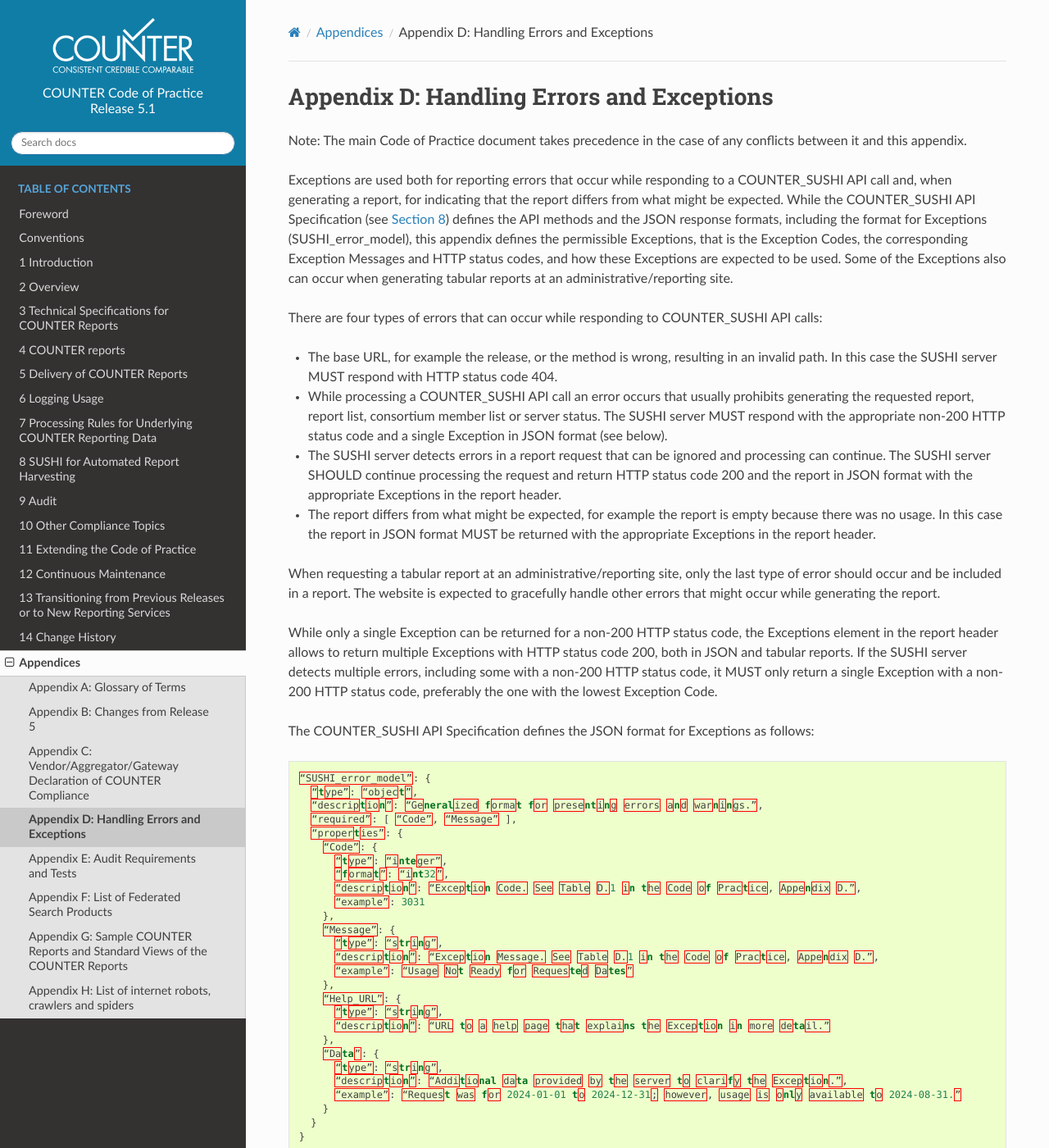
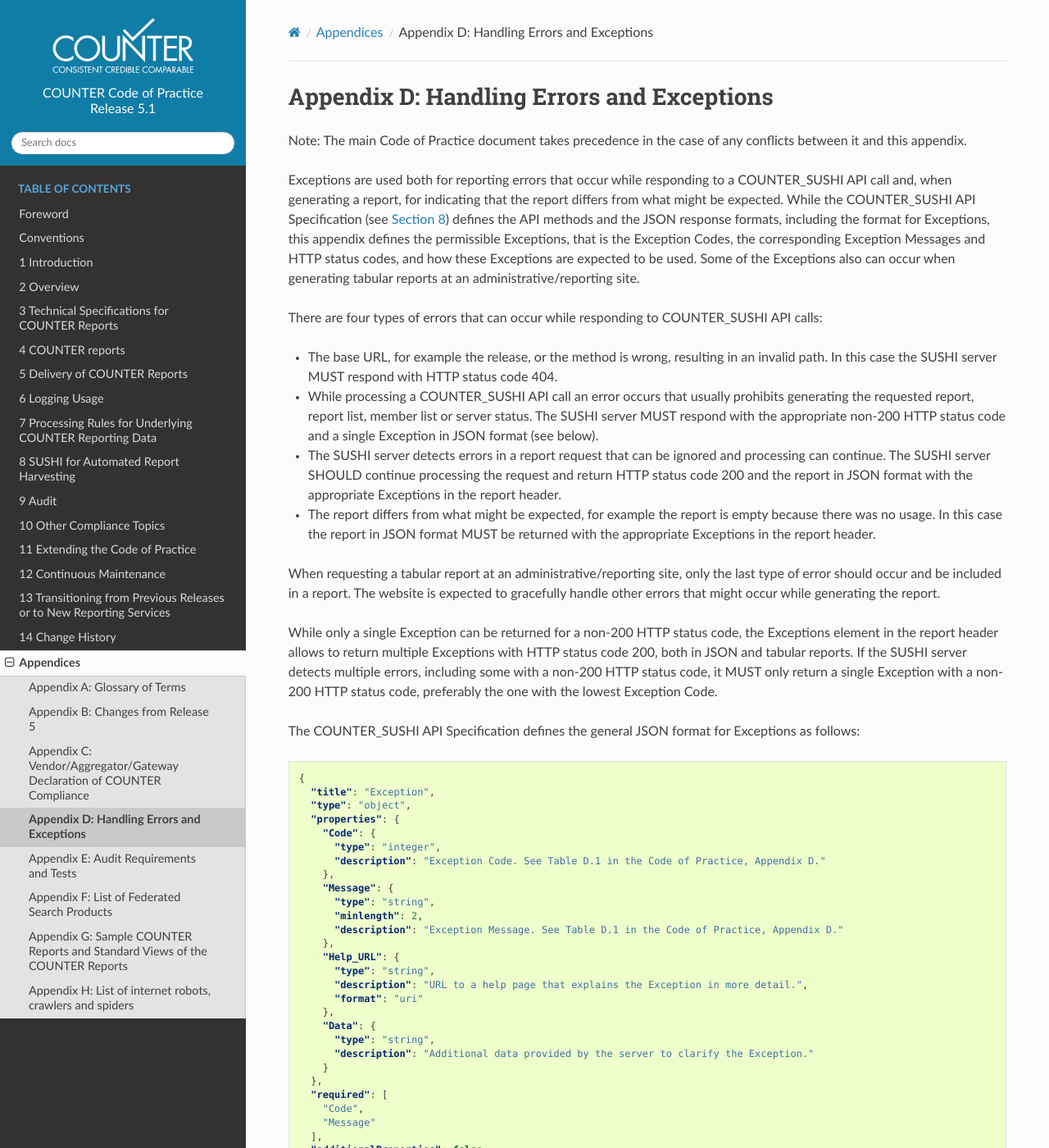
Before and after one commit to Project-Counter/cop5, a Sphinx documentation site: the page built from source/appendices/d-handling-errors-and-exceptions.rst, in a window 1280 px wide and 1400 px high. Shown: the whole window at 82% size. Built offline with Sphinx 7.4.7 and the Read the Docs theme 2.0.0, drawn with Linux system fonts in a browser that asks for light colours; some of the changed text lies outside the part shown.

Commit message:
Update JSON formatting information, remove Linking_ISSN, some clarifications (#235)

```diff
--- a/source/09-audit/04-counter-validation-tool.rst
+++ b/source/09-audit/04-counter-validation-tool.rst
@@ -9,7 +9,7 @@
 
 The `COUNTER Validation Tool <https://www.projectcounter.org/validation-tool/>`_ allows report providers and auditors to quickly perform compliance checks related to format and consistency of both JSON and tabular reports. Report providers SHOULD use this free tool to check their reports and COUNTER_SUSHI API implementation and fix issues detected by the tool before they begin the audit. It is recommended to use the tool not just when preparing for the audit, but to integrate the testing in the regular QA processes or at least test regularly to make sure the reports stay compliant. We recommend testing reports using the Validation Tool once every four months at a minimum, and monthly where possible.
 
-The COUNTER Release 5 Validation Tool uses the following error levels to report issues with different severity:
+The COUNTER Validation Tool uses the following error levels to report issues with different severity:
 
 * **Fatal error** - Validation was aborted because an unrecoverable error was encountered, for example a missing or invalid Reporting_Period. The fatal error MUST be fixed before the report can be fully validated.
 * **Critical error** - Validation has detected a serious error that MUST be fixed, for example inconsistent data like a title with more Unique_Item_Requests than Total_Item_Requests or missing data. A critical error indicates that there could be a serious issue that would cause the audit to fail.
--- a/source/11-extending/05-reserved-values-available-for-extending-reports.rst
+++ b/source/11-extending/05-reserved-values-available-for-extending-reports.rst
@@ -24,7 +24,7 @@
      - Examples
 
    * - Customer_ID
-     - When a COUNTER Report contains usage for multiple organizations, this element can be used to break the usage down by institution. The Customer_ID MUST match the Customer_ID in the report header in a JSON report for that institution and the Customer_ID for the institution returned by the /r51/members COUNTER_SUSHI API path. Customer_ID 0000000000000000 is reserved for delivery of global reports to "The World". If Customer_ID is included in a tabular report, it MUST be the second column if Institution_Name is also included, or the first column if Institution_Name is not included.
+     - When a COUNTER Report contains usage for multiple organizations, this element can be used to break the usage down by institution. The Customer_ID MUST be included in the Institution_ID report header in a report for that institution (usually as a proprietary identifier with the platform ID as namespace), and it MUST match the Customer_ID for the institution returned by the /r51/members COUNTER_SUSHI API path. Customer_ID 0000000000000000 is reserved for delivery of global reports to "The World". If Customer_ID is included in a tabular report, it MUST be the second column if Institution_Name is also included, or the first column if Institution_Name is not included.
      - PR, DR, TR, IR
      - C12345
 
--- a/source/appendices/a-glossary-of-terms.rst
+++ b/source/appendices/a-glossary-of-terms.rst
@@ -668,10 +668,6 @@
      - A COUNTER Metric_Type. A user is denied access to a content item because the simultaneous-user limit for their institution’s license would be exceeded.
      -
 
-   * - Linking_ISSN
-     - A COUNTER report item identifier for the International Standard Serial Number that links together the ISSNs assigned to all instances of a serial publication (ISSN-L) in the format nnnn-nnn[nX] (JSON reports only).
-     -
-
    * - Log file analysis
      - A method of collecting usage data in which the web server records all of its transactions.
      -
--- a/source/appendices/d-handling-errors-and-exceptions.rst
+++ b/source/appendices/d-handling-errors-and-exceptions.rst
@@ -11,12 +11,12 @@
 
 Note: The main Code of Practice document takes precedence in the case of any conflicts between it and this appendix.
 
-Exceptions are used both for reporting errors that occur while responding to a COUNTER_SUSHI API call and, when generating a report, for indicating that the report differs from what might be expected. While the COUNTER_SUSHI API Specification (see :numref:`sushi`) defines the API methods and the JSON response formats, including the format for Exceptions (SUSHI_error_model), this appendix defines the permissible Exceptions, that is the Exception Codes, the corresponding Exception Messages and HTTP status codes, and how these Exceptions are expected to be used. Some of the Exceptions also can occur when generating tabular reports at an administrative/reporting site.
+Exceptions are used both for reporting errors that occur while responding to a COUNTER_SUSHI API call and, when generating a report, for indicating that the report differs from what might be expected. While the COUNTER_SUSHI API Specification (see :numref:`sushi`) defines the API methods and the JSON response formats, including the format for Exceptions, this appendix defines the permissible Exceptions, that is the Exception Codes, the corresponding Exception Messages and HTTP status codes, and how these Exceptions are expected to be used. Some of the Exceptions also can occur when generating tabular reports at an administrative/reporting site.
 
 There are four types of errors that can occur while responding to COUNTER_SUSHI API calls:
 
 * The base URL, for example the release, or the method is wrong, resulting in an invalid path. In this case the SUSHI server MUST respond with HTTP status code 404.
-* While processing a COUNTER_SUSHI API call an error occurs that usually prohibits generating the requested report, report list, consortium member list or server status. The SUSHI server MUST respond with the appropriate non-200 HTTP status code and a single Exception in JSON format (see below).
+* While processing a COUNTER_SUSHI API call an error occurs that usually prohibits generating the requested report, report list, member list or server status. The SUSHI server MUST respond with the appropriate non-200 HTTP status code and a single Exception in JSON format (see below).
 * The SUSHI server detects errors in a report request that can be ignored and processing can continue. The SUSHI server SHOULD continue processing the request and return HTTP status code 200 and the report in JSON format with the appropriate Exceptions in the report header.
 * The report differs from what might be expected, for example the report is empty because there was no usage. In this case the report in JSON format MUST be returned with the appropriate Exceptions in the report header.
 
@@ -24,36 +24,38 @@
 
 While only a single Exception can be returned for a non-200 HTTP status code, the Exceptions element in the report header allows to return multiple Exceptions with HTTP status code 200, both in JSON and tabular reports. If the SUSHI server detects multiple errors, including some with a non-200 HTTP status code, it MUST only return a single Exception with a non-200 HTTP status code, preferably the one with the lowest Exception Code.
 
-The COUNTER_SUSHI API Specification defines the JSON format for Exceptions as follows:
+The COUNTER_SUSHI API Specification defines the general JSON format for Exceptions as follows:
 
-.. code-block:: json-object
+.. code-block:: JSON
 
-   “SUSHI_error_model”: {
-     “type”: “object”,
-     “description”: “Generalized format for presenting errors and warnings.”,
-     “required”: [ “Code”, “Message” ],
-     “properties”: {
-       “Code”: {
-         “type”: “integer”,
-         “format”: “int32”,
-         “description”: “Exception Code. See Table D.1 in the Code of Practice, Appendix D.”,
-         “example”: 3031
+   {
+     "title": "Exception",
+     "type": "object",
+     "properties": {
+       "Code": {
+         "type": "integer",
+         "description": "Exception Code. See Table D.1 in the Code of Practice, Appendix D."
        },
-       “Message”: {
-         “type”: “string”,
-         “description”: “Exception Message. See Table D.1 in the Code of Practice, Appendix D.”,
-         “example”: “Usage Not Ready for Requested Dates”
+       "Message": {
+         "type": "string",
+         "minlength": 2,
+         "description": "Exception Message. See Table D.1 in the Code of Practice, Appendix D."
        },
-       “Help_URL”: {
-         “type”: “string”,
-         “description”: “URL to a help page that explains the Exception in more detail.”
+       "Help_URL": {
+         "type": "string",
+         "description": "URL to a help page that explains the Exception in more detail.",
+         "format": "uri"
        },
-       “Data”: {
-         “type”: “string”,
-         “description”: “Additional data provided by the server to clarify the Exception.”,
-         “example”: “Request was for 2024-01-01 to 2024-12-31; however, usage is only available to 2024-08-31.”
+       "Data": {
+         "type": "string",
+         "description": "Additional data provided by the server to clarify the Exception."
        }
-     }
+     },
+     "required": [
+       "Code",
+       "Message"
+     ],
+     "additionalProperties": false
    }
 
 For tabular reports the format for the Exceptions header is defined in :numref:`report-header` of the Code of Practice, Table 3.f, as "*{Exception Code}*: *{Exception Message}* (*{Data}*)" with multiple Exceptions separated by semicolon-space ("; ").
@@ -65,7 +67,7 @@
 * **Data:** The Data element contains additional information that further describes the Exception. For some Exceptions this additional information MUST be provided (as indicated in Table D.1 below), for other Exceptions it is optional.
 * **Help_URL**: An optional element that contains an URL to a help page that explains the Exception in more detail.
 
-Table D.1 lists all Exceptions permissible for the COUNTER_SUSHI API. Note that the standard Exceptions with Code > 999 MUST be used for the indicated invocation conditions, it is neither permitted to use custom Exceptions with Code <= 999 instead nor to define custom Exceptions with Code > 999.
+Table D.1 lists all permissible Exceptions. The COUNTER_SUSHI API Specification also includes this information, in the form of one Exception schema per row in Table D.1. Note that the standard Exceptions with Code > 999 MUST be used for the indicated invocation conditions, it is neither permitted to use custom Exceptions with Code <= 999 instead nor to define custom Exceptions with Code > 999.
 
 Table D.1 (below): Exceptions
 
@@ -160,7 +162,7 @@
    * - Usage No Longer Available for Requested Dates
      - 3032
      - 200
-     - The service does not have the usage for one or more of the requested months because the requested begin_date is earlier than the available data. If some months are available that data should be returned. The Exception should include the months not processed in the additional Data element.
+     - The service does not have the usage for one or more of the requested months because the requested begin_date is earlier than the first month for which data has been processed and is available. If some months are available that data should be returned. The Exception should include the information about the months processed and available in the additional Data element.
 
    * - Partial Data Returned
      - 3040
```
Also changed, not shown: other parts of source/appendices/d-handling-errors-and-exceptions.rst (+1 -1 lines), source/03-specifications/02-formats-for-counter-reports.rst (+4 -12 lines), source/03-specifications/03-counter-report-common-attributes-and-elements.rst (+8 -6 lines).
